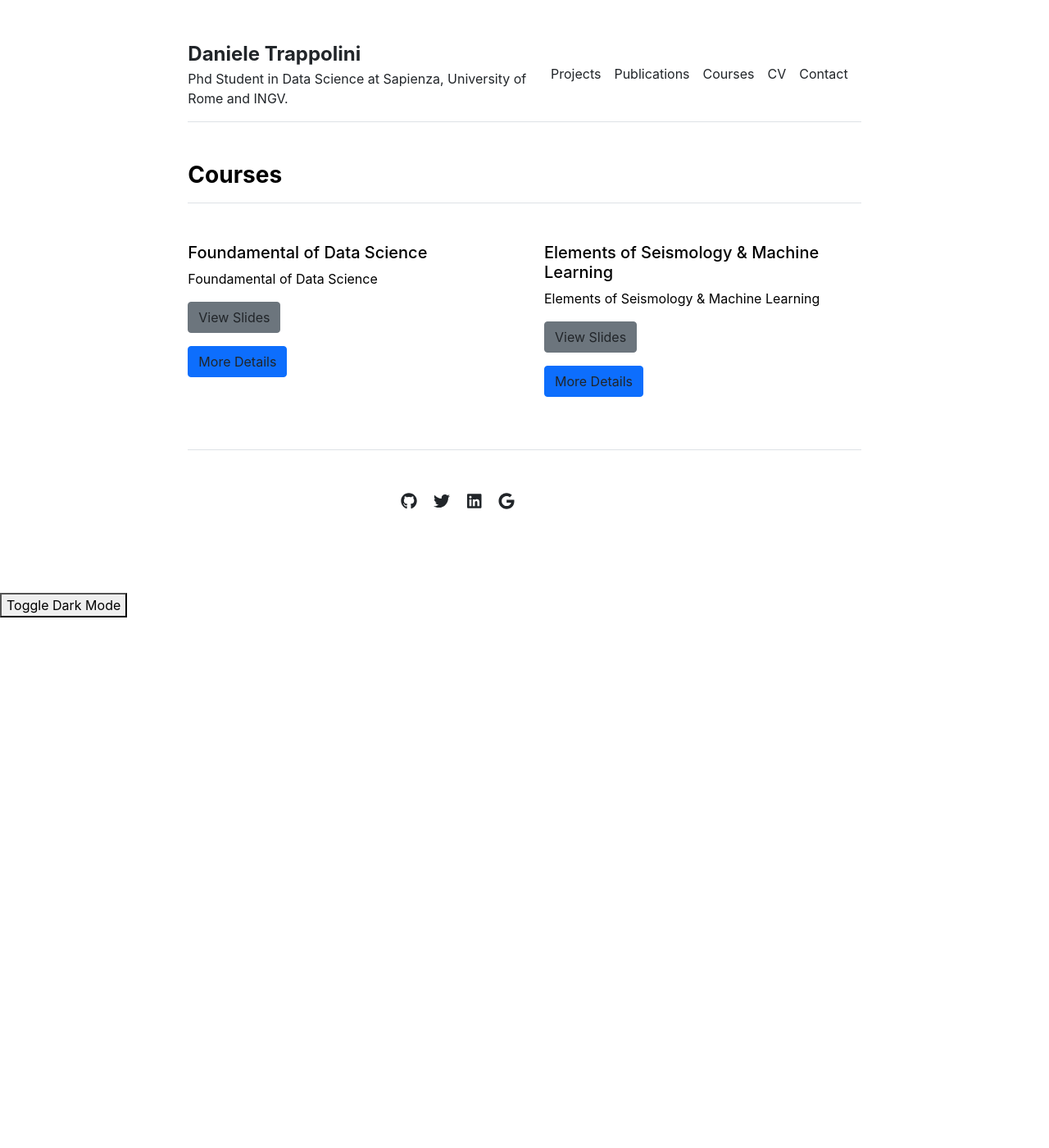
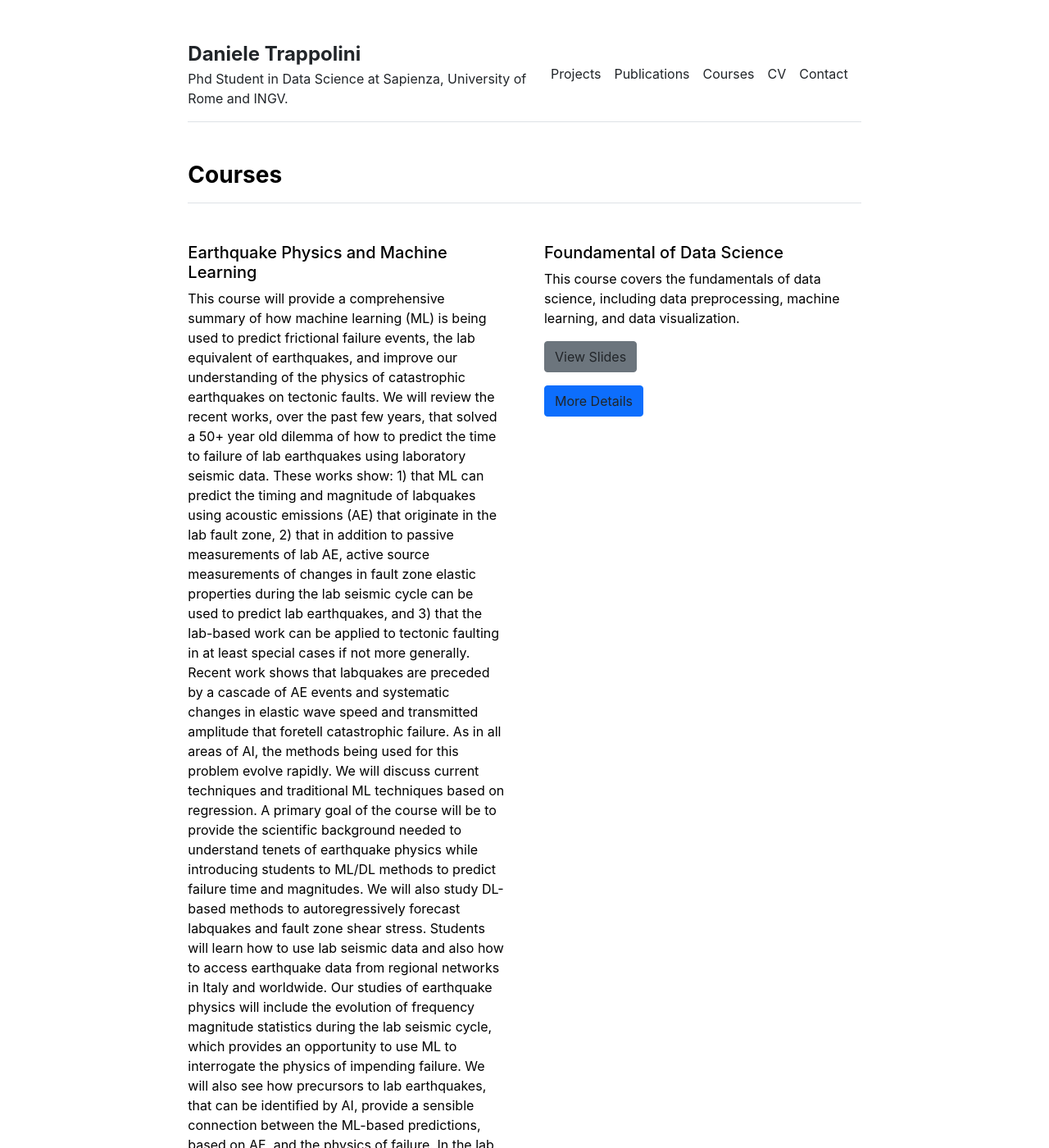
Before and after one commit to Daniele-Trappolini/Daniele-Trappolini.github.io, a Jekyll site: the page built from courses.md, in a window 1280 px wide and 1400 px high. Shown: the whole window at 82% size. Built offline with Jekyll 4.4.1, drawn with Linux system fonts in a browser that asks for light colours; some of the changed text lies outside the part shown.

Commit message:
Commit 02/01/2025 19

```diff
--- /dev/null
+++ b/_courses/EFML.md
@@ -0,0 +1,38 @@
+---
+layout: course
+title: "Earthquake Physics and Machine Learning"
+slides: "/assets/slides/EFML.pdf"
+---
+
+This
+course will provide a comprehensive summary of how machine learning (ML) is
+being used to predict frictional failure events, the lab equivalent of
+earthquakes, and improve our understanding of the physics of catastrophic earthquakes
+on tectonic faults.  We will review the
+recent works, over the past few years, that solved a 50+ year old dilemma of
+how to predict the time to failure of lab earthquakes using laboratory seismic data.
+These works show: 1) that ML can predict the timing and magnitude of labquakes
+using acoustic emissions (AE) that originate in the lab fault zone, 2) that in
+addition to passive measurements of lab AE, active source measurements of
+changes in fault zone elastic properties during the lab seismic cycle can be
+used to predict lab earthquakes, and 3) that the lab-based work can be applied
+to tectonic faulting in at least special cases if not more generally. Recent
+work shows that labquakes are preceded by a cascade of AE events and systematic
+changes in elastic wave speed and transmitted amplitude that foretell
+catastrophic failure. As in all areas of AI, the methods being used for this
+problem evolve rapidly. We will discuss current techniques and traditional ML
+techniques based on regression. A primary goal of the course will be to provide
+the scientific background needed to understand tenets of earthquake physics
+while introducing students to ML/DL methods to predict failure time and
+magnitudes. We will also study DL-based methods to autoregressively forecast
+labquakes and fault zone shear stress. Students will learn how to use lab
+seismic data and also how to access earthquake data from regional networks in
+Italy and worldwide. Our studies of earthquake physics will include the
+evolution of frequency magnitude statistics during the lab seismic cycle, which
+provides an opportunity to use ML to interrogate the physics of impending failure.  We will also see how precursors to lab
+earthquakes, that can be identified by AI,  provide a sensible connection between the
+ML-based predictions, based on AE, and the physics of failure.  In the lab, AE events represent a form of
+foreshock and, not surprisingly, the rate of foreshock activity correlates with
+fault slip rate and its acceleration toward failure.  A central theme of the course will be to
+learn how lab earthquake prediction can improve forecasts of earthquake
+precursors and tectonic faulting.
--- a/_courses/Seismology.md
+++ b/_courses/Seismology.md
@@ -4,9 +4,4 @@ title: "Elements of Seismology & Machine Learning"
 slides: "/assets/slides/ML_seismology.pdf"
 ---
 
-# Elements of Seismology & Machine Learning
-
 This course introduces the basics of seismology and explores the application of machine learning in seismic waveform analysis.
-
-## Slides
-[Download Slides](https://yoursite.com/assets/slides/ML_seismology.pdf)
```
Also changed, not shown: _courses/FDS.md (+0 -5 lines), 1 other file.
